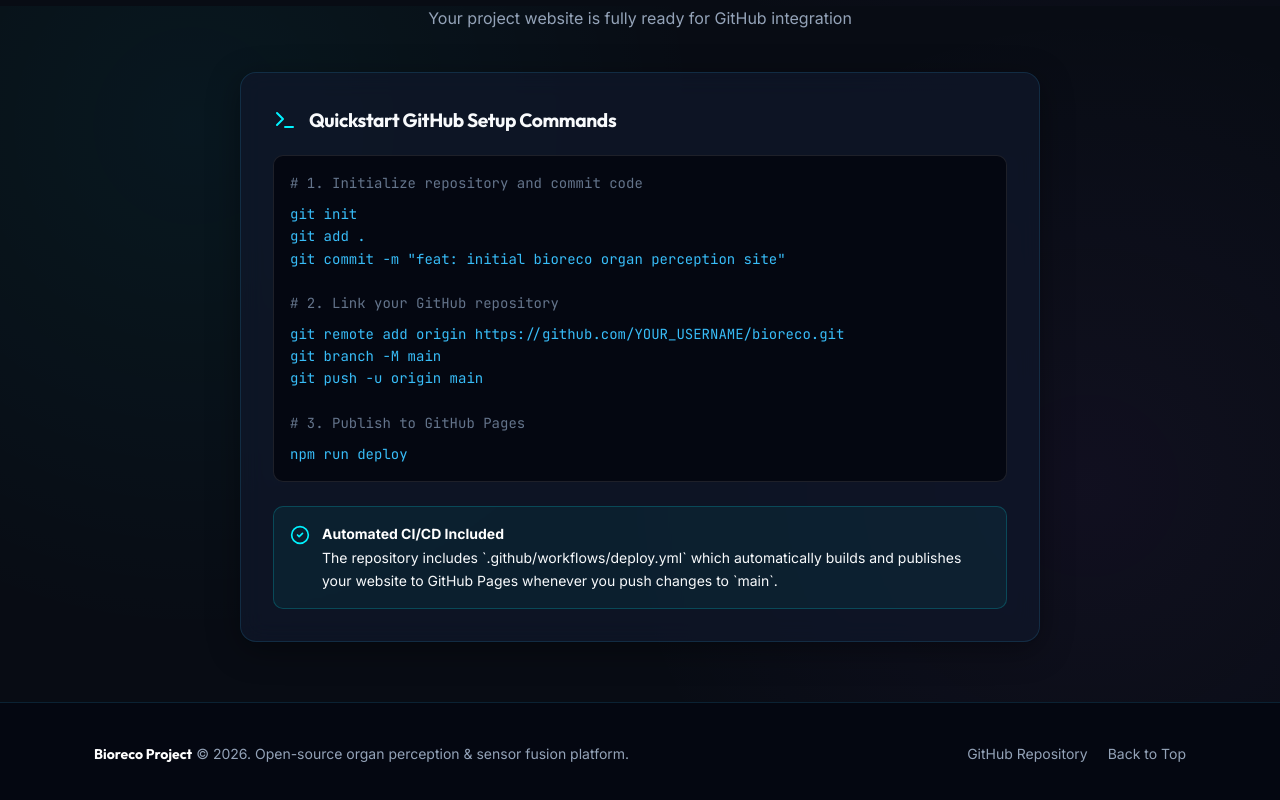
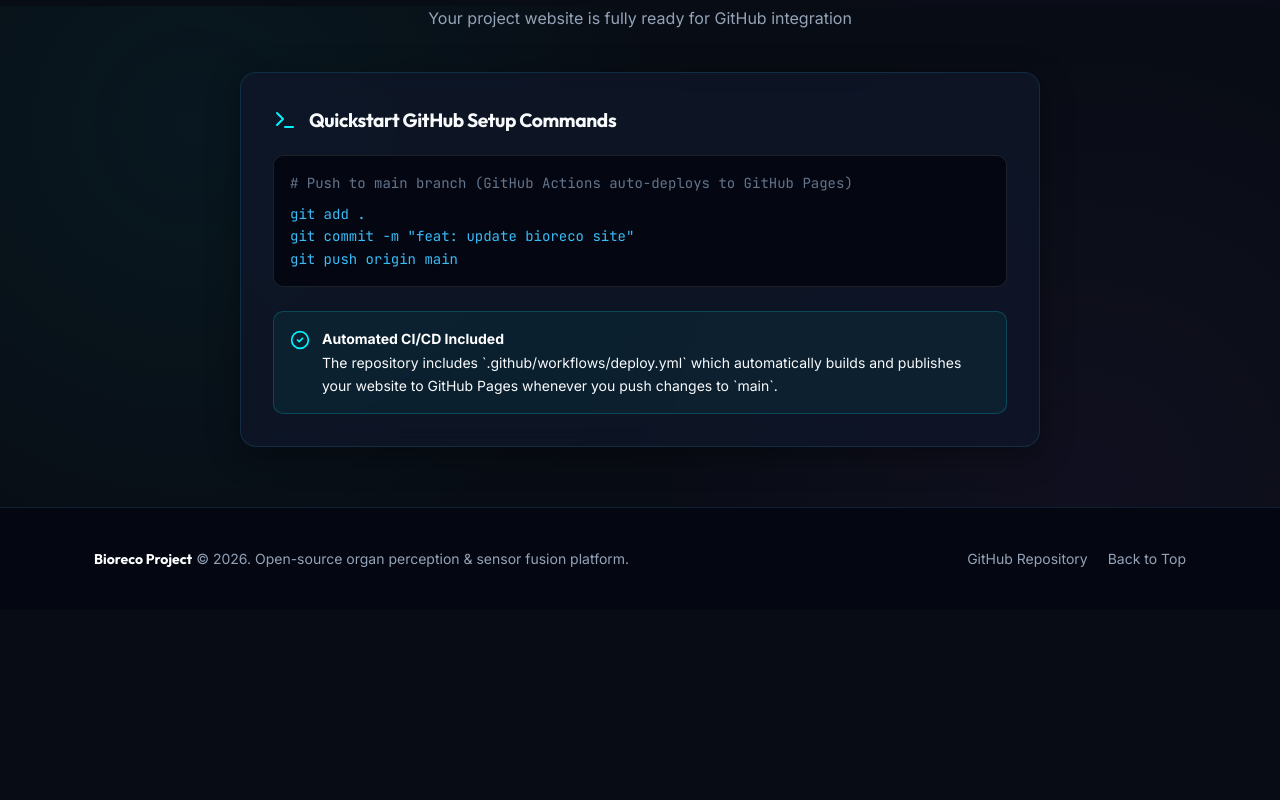
Before and after one commit to fatimaelkhadiripro-bit/bioreco, a React (Vite) app: page / in a window 1280 px wide. Shown: the part 2394-3194 px from the top of the page. After the commit the page ends 3004 px from the top, so only its background shows below. Built offline with nearby package versions, Linux system fonts and the light colour scheme.

Commit message:
feat: bioreco main branch update

```diff
--- a/package.json
+++ b/package.json
@@ -6,8 +6,7 @@
   "scripts": {
     "dev": "vite",
     "build": "vite build",
-    "preview": "vite preview",
-    "deploy": "node scripts/deploy.js"
+    "preview": "vite preview"
   },
   "dependencies": {
     "lucide-react": "^0.344.0",
@@ -18,7 +17,6 @@
     "@types/react": "^18.2.66",
     "@types/react-dom": "^18.2.22",
     "@vitejs/plugin-react": "^4.0.0",
-    "gh-pages": "^6.1.1",
     "vite": "^4.5.3"
   }
 }
--- a/src/App.jsx
+++ b/src/App.jsx
@@ -316,18 +316,10 @@ export default function App() {
               </div>
 
               <div className="code-block" style={{ marginBottom: '24px' }}>
-                <div style={{ color: '#64748b', marginBottom: '8px' }}># 1. Initialize repository and commit code</div>
-                <div>git init</div>
+                <div style={{ color: '#64748b', marginBottom: '8px' }}># Push to main branch (GitHub Actions auto-deploys to GitHub Pages)</div>
                 <div>git add .</div>
-                <div>git commit -m "feat: initial bioreco organ perception site"</div>
-                <br />
-                <div style={{ color: '#64748b', marginBottom: '8px' }}># 2. Link your GitHub repository</div>
-                <div>git remote add origin https://github.com/YOUR_USERNAME/bioreco.git</div>
-                <div>git branch -M main</div>
-                <div>git push -u origin main</div>
-                <br />
-                <div style={{ color: '#64748b', marginBottom: '8px' }}># 3. Publish to GitHub Pages</div>
-                <div>npm run deploy</div>
+                <div>git commit -m "feat: update bioreco site"</div>
+                <div>git push origin main</div>
               </div>
 
               <div style={{ background: 'rgba(0, 243, 255, 0.05)', border: '1px solid rgba(0, 243, 255, 0.2)', padding: '16px', borderRadius: '10px', display: 'flex', gap: '12px', alignItems: 'flex-start' }}>
```
Also changed, not shown: scripts/deploy.js (+15 -25 lines), 4 other files (tests, documents, lock files or other folders).
